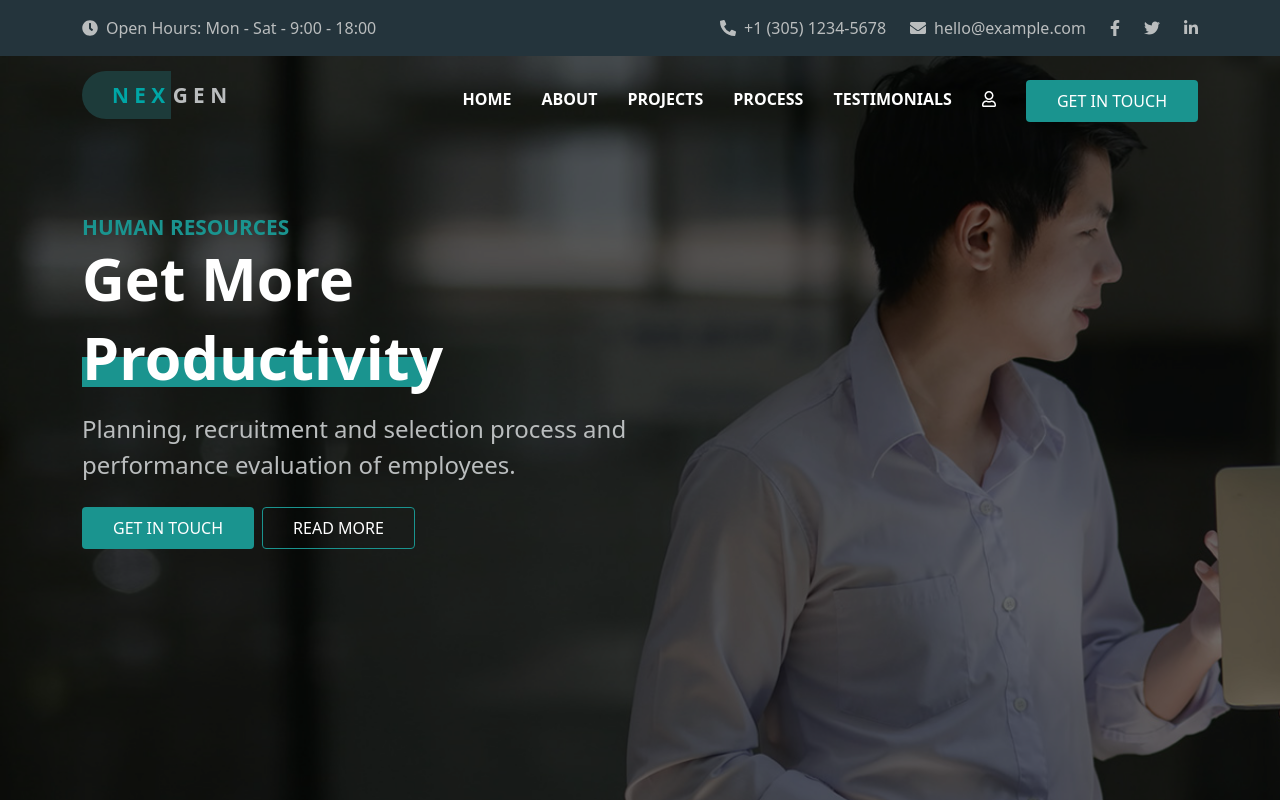
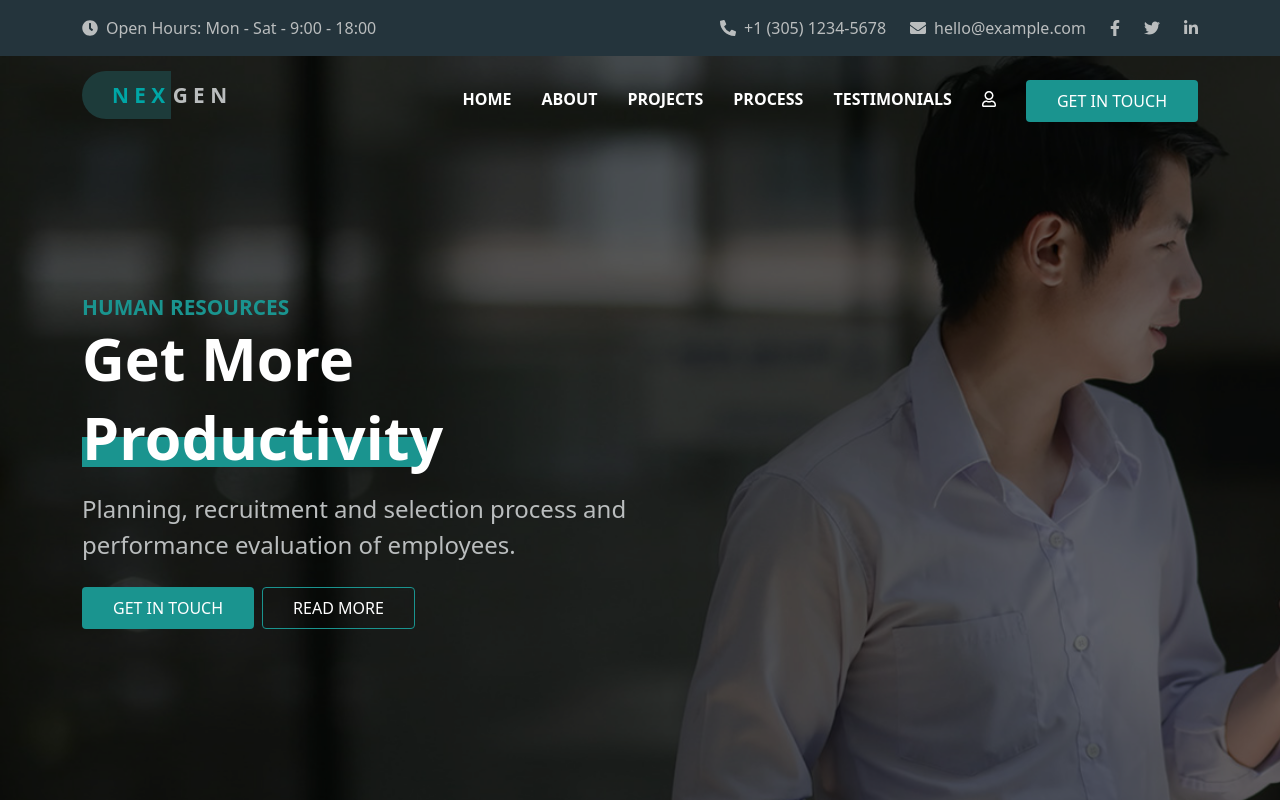
Before and after one commit to Francesco-Ostellari/proj-html-vuejs, a Vue app: page / in a window 1280 px wide. Shown: the top 800 px of the page. Built offline with nearby package versions, Linux system fonts and the light colour scheme.

Commit message:
add-fonts

```diff
--- a/src/App.vue
+++ b/src/App.vue
@@ -22,5 +22,6 @@ export default {
 </script>
 
 <style lang="scss">
+  // @import './assets/scss/style.scss';
   @import '~bootstrap/scss/bootstrap';
 </style>
--- /dev/null
+++ b/src/assets/scss/partials/_common.scss
@@ -0,0 +1,4 @@
+* {
+  font-size: 100%;
+  font-family: $fontFamily;
+}
--- /dev/null
+++ b/src/assets/scss/partials/_variables.scss
@@ -0,0 +1 @@
+$fontFamily: 'Inter', sans-serif;
--- /dev/null
+++ b/src/assets/scss/style.scss
@@ -0,0 +1,3 @@
+@import url('https://fonts.googleapis.com/css2?family=Inter:wght@100;200;300;400;500;600;700;800;900&display=swap');
+@import "./partials/_common.scss";
+@import "./partials/_variables.scss";
--- a/src/components/Box.vue
+++ b/src/components/Box.vue
@@ -16,6 +16,7 @@ export default {
 </script>
 
 <style lang ="scss" scoped>
+
   .box-project {
     background-size: contain;
     background-repeat: no-repeat;
--- a/src/components/Footer.vue
+++ b/src/components/Footer.vue
@@ -133,6 +133,7 @@ export default {
 </script>
 
 <style lang="scss" scoped>
+/* @import "../assets/scss/style.scss"; */
   footer {
     .footer-top {
       background-color: #111117;
--- a/src/components/Header.vue
+++ b/src/components/Header.vue
@@ -118,6 +118,7 @@ export default {
 </script>
 
 <style lang="scss">
+// @import "../assets/scss/style.scss";
   .header {
     background-color: #24343c;
     .container {
@@ -125,6 +126,14 @@ export default {
         .col {
           span {
             color: #babdbe;
+          }
+          .left:hover span {
+            color: #1a948f;
+            cursor: pointer;
+          }
+          span:hover {
+            color: #1a948f;
+            cursor: pointer;
           }
         }
       }
@@ -185,7 +194,7 @@ export default {
       }
     }
     .jumbo-text {
-      padding: 90px 0 630px 0;
+      padding: 170px 0 630px 0;
       .subtitle {
         text-transform: uppercase;
         color: #1a948f;
```
